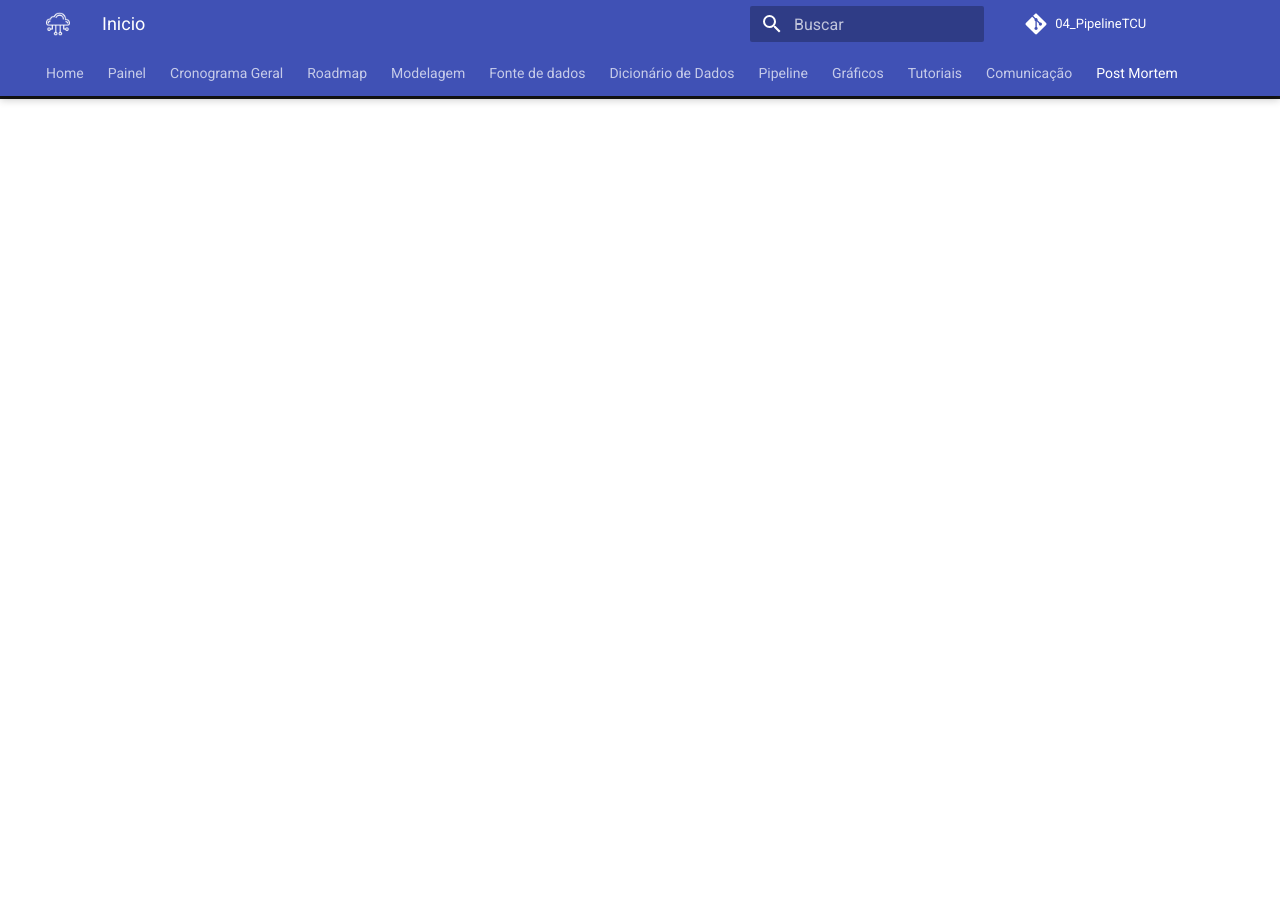
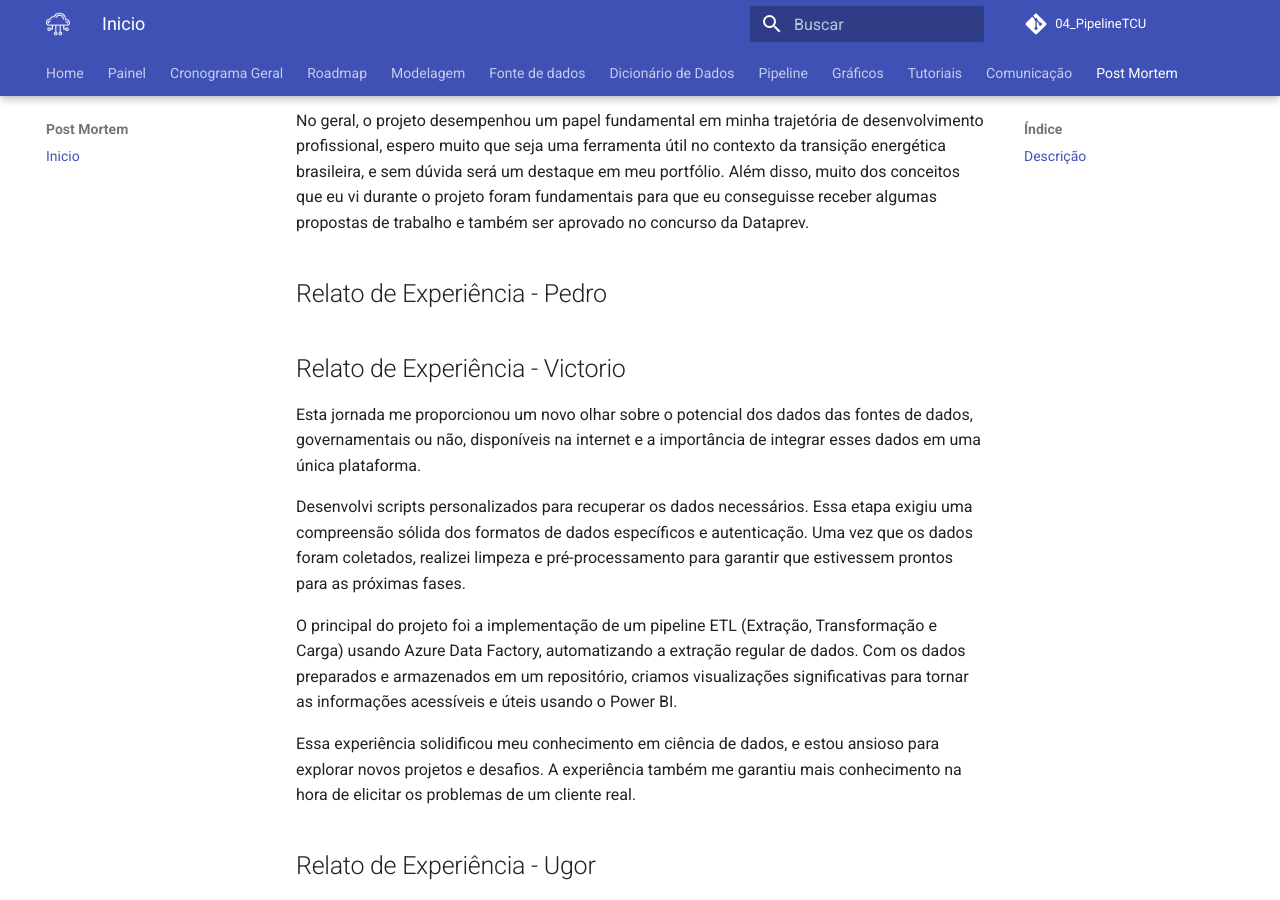
Before and after one commit to ResidenciaTICBrisa/04_PipelineTCU, an MkDocs documentation site: the page built from docs/sobre/post-mortem.md, in a window 1280 px wide and 900 px high, scrolled down 4373 px. Built offline with MkDocs 1.6.1 and Material for MkDocs 9.7.7, drawn with Linux system fonts in a browser that asks for light colours; comment, search, counter and statistics services are not loaded; some of the changed text lies outside the part shown.

Commit message:
Adição de Post Mortem do Victório

```diff
--- a/docs/sobre/post-mortem.md
+++ b/docs/sobre/post-mortem.md
@@ -8,7 +8,7 @@
 | Caio        |[- Utilização de scripts de extração de dados utilizando Python Ex: Selenium <br/> - Inserção de dados dentro de um banco de dados <br/> - Consulta de dados dentro de um banco de dados <br/> - Criação de dashboards interativas no PowerBi <br/> - Utilização de ferramentas de extração de dados usando Python <br/>- Criação de modelos de pipeline dados no Azure](https://github.com/ResidenciaTICBrisa/04_PipelineTCU/issues?q=+is%3Aissue+assignee%3Acaiozim112+)|
 |Eduardo|[- Elaboração de pipelines <br/> - Extração de dados com python usando Beautiful Soup <br/> - Orquestração de scripts com gitactions  <br/> - Manipulação de instâncias em nuvem <br/> - Tratamento de dados com SQL <br/> - Implementação de um Data Wharehouse <br/> - Visualização de dados com Power BI e Linguagem DAX <br/> - Criação de protótipo com o figma <br/> - Elicitação de requisitos com o cliente real <br/> - Repassar o conhecimento através de tutoriais](https://github.com/ResidenciaTICBrisa/04_PipelineTCU/issues?q=is%3Aissue+assignee%3AEduardoGurgel+is%3Aclosed)      |
 |Pedro|      |
-|Victorio|      |
+|Victorio|[- Elaboração de pipelines com Azure Data Factory <br/> - Extração de dados com python usando Beautiful Soup, requests, requests-html <br/> - Orquestração de scripts com gitactions  <br/>  - Tratamento de dados com SQL <br/> - Leitura e tratamento de arquivos excel com pandas <br/> - Visualização de dados com Power BI e Linguagem DAX <br/> - Elicitação e descoberta de requisitos com cliente real <br/> - Verificação e validação de requisitos com cliente real](https://github.com/ResidenciaTICBrisa/04_PipelineTCU/issues?q=+is%3Aissue+assignee%3Avictor-oss+) |
 |Ugor|      |
 
 # Contribuição no Projeto
@@ -17,7 +17,7 @@
 |Caio |- Criação de Requisitos <br/>- Mediação das reuniões com o TCU<br/>- Procurar fontes de relevância para o projeto<br/>- Documentação no Github Pages de atas Ex: Elicitação,Fonte de Dados<br/>- Extração de Dados EX: Irena,ONS<br/>- Criações e refatorações da Dashboard do Projeto|
 |Eduardo| - [Exportação do banco de dados](https://github.com/ResidenciaTICBrisa/04_PipelineTCU/issues/199) <br/> - [Tutoriais Azure, SQL e Banco de dados](https://github.com/ResidenciaTICBrisa/04_PipelineTCU/issues/197) <br/> - [Scripts de extração e carga](https://github.com/ResidenciaTICBrisa/04_PipelineTCU/pull/177) <br/> - [Publicação da Dashboard](https://github.com/ResidenciaTICBrisa/04_PipelineTCU/issues/174) <br/> - [Pipeline Datafactory](https://github.com/ResidenciaTICBrisa/04_PipelineTCU/issues/171) <br/> - [Carga de dados SQL](https://github.com/ResidenciaTICBrisa/04_PipelineTCU/issues/146) <br/> - [Protótpio Dashbard](https://github.com/ResidenciaTICBrisa/04_PipelineTCU/issues/39) <br/> - [Implementar e evoluir a Dashboard](https://github.com/ResidenciaTICBrisa/04_PipelineTCU/issues/131) <br/> - [Modelagem e elicitação de requisitos](https://github.com/ResidenciaTICBrisa/04_PipelineTCU/issues/7) <br/> - [Mapeamento dos dados](https://github.com/ResidenciaTICBrisa/04_PipelineTCU/issues/4) <br/> - [Orquestração dos dados](https://github.com/ResidenciaTICBrisa/04_PipelineTCU/issues/191) <br/> - [MVP do projeto](https://github.com/ResidenciaTICBrisa/04_PipelineTCU/issues/139) <br/> - [Diagrama de fluxo](https://github.com/ResidenciaTICBrisa/04_PipelineTCU/issues/18)  |
 |Pedro|      |
-|Victorio|      |
+|Victorio| - Criação de Requisitos <br/> - Elicitação e descoberta de fontes de dados para o projeto <br/> - Extração e tratamento de dados Ex: PNE 2050, BEN, Anuário Estatístico de Energia Elétrica, Anuário Estatístico da ANP, PCBIO  <br/>  - Pipeline Datafactory <br/> - Carga de dados SQL <br/> - Implementação da Dashboard <br/> - Orquestração da execução dos scripts pelo Git Actions |
 |Ugor|      |
 
 # O que deveria ter feito melhor
@@ -26,7 +26,7 @@
 | Caio        | - Entender melhor o problema do cliente <br/>- Conversar melhor com outros membros sobre solução de problemas<br/>- Focar em issues de maior impacto dentro do projeto<br/>- Pegar uma maior quantidade de issues <br/>|
 |Eduardo      | - Poderia comparecer mais nas daylies <br/> - Conciliar melhor o projeto com trabalho e faculdade <br/> - Poderia ter escolhido uma opção Open Source <br/> - Distribuir melhor as demandas com os outros membros <br/> - Orientar/comunicar melhor com os outros membros. <br/> - Optar por fazer tutoriais ao vivo ao invés de vídeo.    |
 |Pedro|      |
-|Victorio|      |
+|Victorio|  - Ser mais assertivo na hora de elicitar o problema do cliente <br/> - Me comunicar melhor com a equipe    |
 |Ugor|      |
 
 # Quais foram as fraquezas e como aprimorá-las
@@ -35,7 +35,7 @@
 | Caio        |  **Procrastinação**: Adiar tarefas importantes.<br/>**Gestão do Tempo**: Má administração do tempo, resultando em atrasos.<br/>**Impaciência**: Dificuldade em lidar com situações que exigem paciência.|**Procrastinação**: Estabelecer metas claras, criar um cronograma, e dividir grandes tarefas em partes menores.<br/>**Gestão do Tempo**: Utilizar técnicas de gerenciamento de tempo, como a técnica Pomodoro, estabelecer prioridades claras<br/>**Impaciência:** Praticar a paciência em situações cotidianas, visualizar objetivos a longo prazo e entender que o progresso leva tempo.|
 |Eduardo| **Gestão de tempo** Conciliar o projeto com trabalho/faculdade/estágio <br/> **Comunicação**: Comunicar com o grupo atividades que estou fazendo/repassar atividades   | **Gestão de tempo**: Poderia ter produzido mais <br/> **Comunicação**: Repassar mais tarefas que acabei fazendo.    |
 |Pedro|      |      |
-|Victorio|      |      |
+|Victorio|  **Comunicação com o cliente**: Não entender o problema do cliente e esperar o cliente fornecer os requisitos do projeto <br/> **Comunicação**: Comunicar com o grupo atividades que estou fazendo/repassar atividades  |  **Comunicação com o cliente**: Entender o problema do cliente e não se deixar desviar por sugestões pouco realistas do cliente sobre o que deve ser o projeto <br/> **Comunicação**: Repassar mais tarefas que fiz |
 |Ugor|      |      |
 
 # Retrospectiva
@@ -64,6 +64,12 @@
 
 
 ## Relato de Experiência - Victorio
+Esta jornada me proporcionou um novo olhar sobre o potencial dos dados das fontes de dados, governamentais ou não, disponíveis na internet e a importância de integrar esses dados em uma única plataforma.
 
+Desenvolvi scripts personalizados para recuperar os dados necessários. Essa etapa exigiu uma compreensão sólida dos formatos de dados específicos e autenticação. Uma vez que os dados foram coletados, realizei limpeza e pré-processamento para garantir que estivessem prontos para as próximas fases.
+
+O principal do projeto foi a implementação de um pipeline ETL (Extração, Transformação e Carga) usando Azure Data Factory, automatizando a extração regular de dados. Com os dados preparados e armazenados em um repositório, criamos visualizações significativas para tornar as informações acessíveis e úteis usando o Power BI.
+
+Essa experiência solidificou meu conhecimento em ciência de dados, e estou ansioso para explorar novos projetos e desafios. A experiência também me garantiu mais conhecimento na hora de elicitar os problemas de um cliente real.
 
 ## Relato de Experiência - Ugor
```
